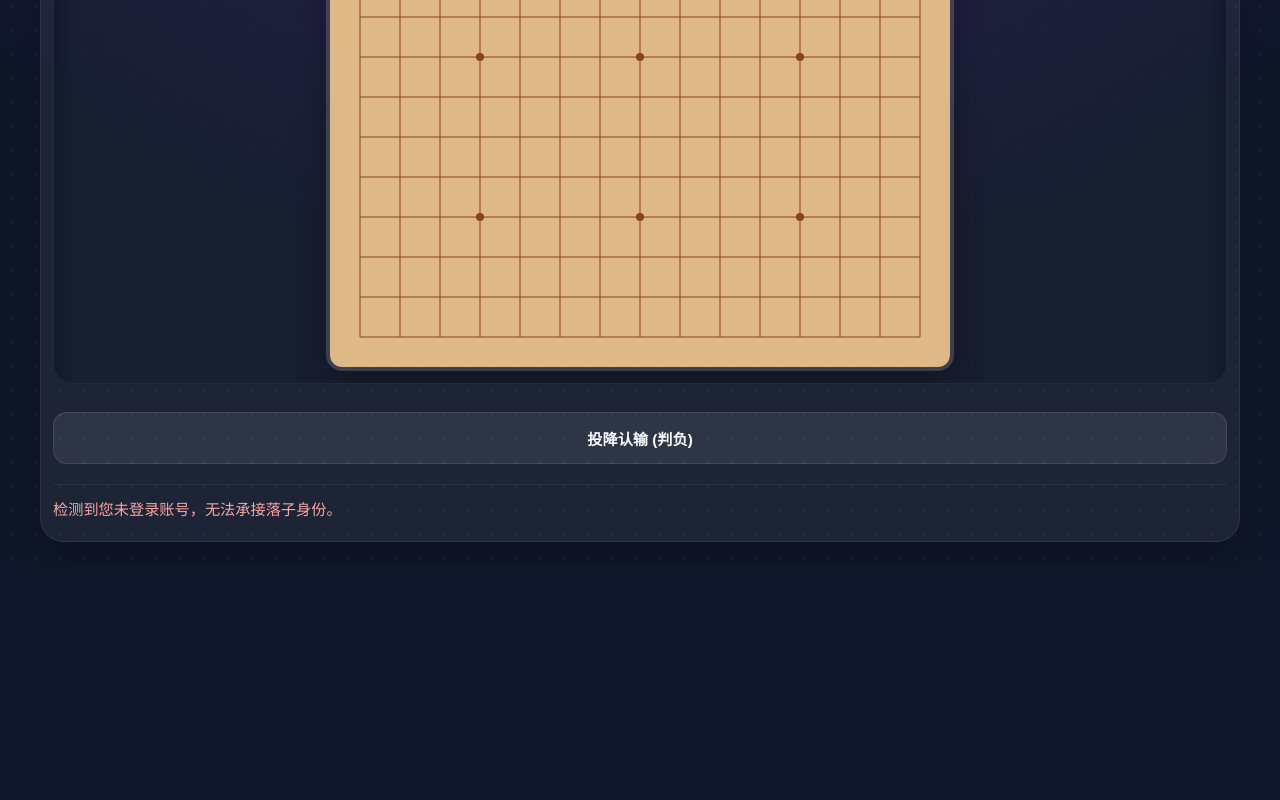
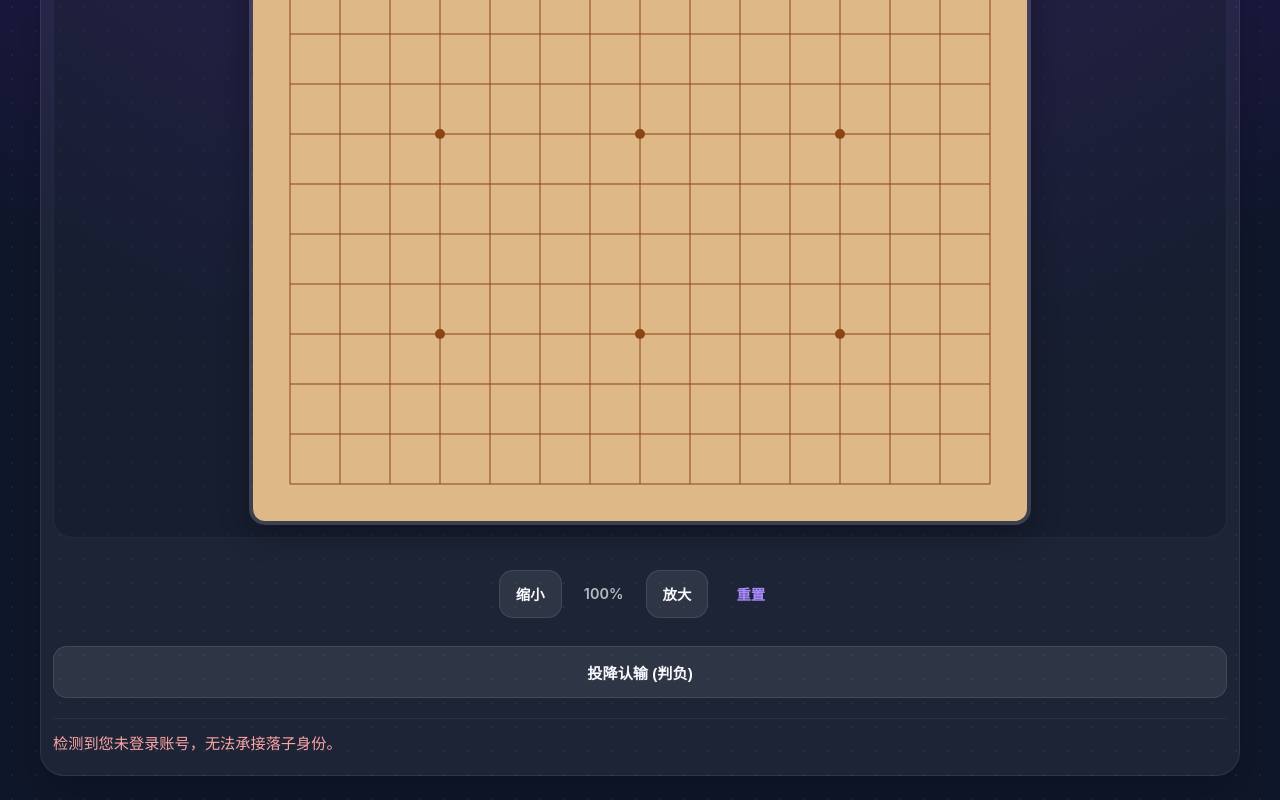
Before and after one commit to xiaojie256/Gomoku, a Next.js app in the folder frontend/: page /board/1 in a window 1280 px wide. Shown: the part 725-1525 px from the top of the page. Before the commit the page ends 1291 px from the top, so only its background shows below. Built offline with nearby package versions, Linux system fonts and the light colour scheme; no server answers.

Commit message:
再次尝试优化手机端显示

```diff
--- a/frontend/app/globals.css
+++ b/frontend/app/globals.css
@@ -399,42 +399,28 @@ body {
 
 /* 核心容器：完美平滑滚动与两端溢出半透明视觉淡出指示器 */
 .canvas-wrapper {
-  display: block;
+  display: flex;
+  justify-content: center;
+  align-items: center;
   position: relative;
   width: 100%;
-  overflow-x: auto;
-  overflow-y: hidden;
-  -webkit-overflow-scrolling: touch;
-  overscroll-behavior-x: contain;
-  padding: 12px 4px;
+  min-height: 0;
+  padding: 12px 8px;
   background: rgba(15, 23, 42, 0.4);
   border-radius: 20px;
   border: 1px solid rgba(255, 255, 255, 0.05);
-
-  /* 移动端两边缘渐变阴影指示器，明示此区域可以滚动 */
-  background-image:
-    linear-gradient(to right, rgba(15,23,42,0.8), rgba(15,23,42,0) 20px),
-    linear-gradient(to left, rgba(15,23,42,0.8), rgba(15,23,42,0) 20px);
-  background-position: left center, right center;
-  background-repeat: no-repeat;
-  background-size: 20px 100%;
-}
-
-.canvas-wrapper::-webkit-scrollbar {
-  height: 4px;
-}
-.canvas-wrapper::-webkit-scrollbar-thumb {
-  background: rgba(167, 139, 250, 0.2);
-  border-radius: 99px;
+  overflow: visible;
 }
 
 .gomoku-canvas {
   display: block;
-  margin: 0 auto;
+  max-width: 100%;
+  height: auto;
   border: 4px solid rgba(255, 255, 255, 0.15);
   border-radius: 16px;
   box-shadow: 0 10px 30px rgba(0, 0, 0, 0.3);
-  touch-action: pan-x; /* 明确锁死纵向手势，横向平移不干扰页面上下滑动 */
+  touch-action: none;
+  cursor: pointer;
 }
 
 /* 滑块控件样式深度移动端定制 */
@@ -470,6 +456,32 @@ body {
 
 .range-slider-mobile::-webkit-slider-thumb:active {
   transform: scale(1.2);
+}
+
+/* 缩放控制按钮容器 */
+.zoom-controls {
+  display: flex;
+  justify-content: center;
+  align-items: center;
+  gap: 12px;
+  margin-top: 12px;
+  flex-wrap: wrap;
+}
+
+.zoom-controls .btn {
+  padding: 10px 16px;
+  min-width: 44px;
+  font-size: 0.9rem;
+}
+
+.zoom-display {
+  display: flex;
+  align-items: center;
+  color: rgba(248, 249, 251, 0.7);
+  font-size: 0.9rem;
+  font-weight: 600;
+  min-width: 60px;
+  justify-content: center;
 }
 
 /* =========================================
--- a/frontend/app/layout.tsx
+++ b/frontend/app/layout.tsx
@@ -1,9 +1,16 @@
-import type { Metadata } from 'next';
+import type { Metadata, Viewport } from 'next';
 import './globals.css';
 
 export const metadata: Metadata = {
   title: '五子棋 - Gomoku',
   description: '基于 Canvas 的高自由度异步棋盘系统',
+};
+
+export const viewport: Viewport = {
+  width: 'device-width',
+  initialScale: 1,
+  maximumScale: 5,
+  userScalable: 'yes',
 };
 
 export default function RootLayout({
@@ -13,6 +20,9 @@ export default function RootLayout({
 }) {
   return (
     <html lang="zh-CN">
+      <head>
+        <meta name="viewport" content="width=device-width, initial-scale=1, maximum-scale=5, user-scalable=yes" />
+      </head>
       <body>{children}</body>
     </html>
   );
--- a/frontend/components/GomokuBoard.tsx
+++ b/frontend/components/GomokuBoard.tsx
@@ -41,6 +41,9 @@ export default function GomokuBoard({ boardId }: GomokuBoardProps) {
   const [currentUser, setCurrentUser] = useState<{ id: number; username: string } | null>(null);
   const [boardInfo, setBoardInfo] = useState<any>({});
   const [replayStep, setReplayStep] = useState<number>(-1);
+  const [cellSize, setCellSize] = useState(CELL_SIZE);
+  const [boardPadding, setBoardPadding] = useState(BOARD_PADDING);
+  const [zoom, setZoom] = useState(1);
 
   const fetchGameData = useCallback(async (showLoading = false) => {
     if (showLoading) setIsLoading(true);
@@ -137,6 +140,36 @@ export default function GomokuBoard({ boardId }: GomokuBoardProps) {
     };
   }, [fetchGameData, boardState.gameState]);
 
+  // 动态计算棋盘大小以适应屏幕
+  useEffect(() => {
+    const calculateBoardSize = () => {
+      const screenWidth = window.innerWidth;
+      const padding = 32; // 左右总边距
+      const availableWidth = screenWidth - padding;
+
+      // 计算合适的单元格大小，确保棋盘能完整显示
+      // 棋盘需要 14 个格子宽度 + 2 个边距
+      const maxCellSize = Math.floor((availableWidth - 60) / 14);
+
+      // 设置最小和最大单元格大小
+      const minCellSize = 20;
+      const maxAllowedCellSize = 50;
+
+      let newCellSize = Math.max(minCellSize, Math.min(maxAllowedCellSize, maxCellSize));
+      let newBoardPadding = Math.max(15, Math.floor(newCellSize * 0.75));
+
+      setCellSize(newCellSize);
+      setBoardPadding(newBoardPadding);
+    };
+
+    calculateBoardSize();
+    window.addEventListener('resize', calculateBoardSize);
+
+    return () => {
+      window.removeEventListener('resize', calculateBoardSize);
+    };
+  }, []);
+
   const drawBoard = useCallback(() => {
     const canvas = canvasRef.current;
     if (!canvas) return;
@@ -152,13 +185,13 @@ export default function GomokuBoard({ boardId }: GomokuBoardProps) {
 
     for (let i = 0; i < BOARD_SIZE; i++) {
       ctx.beginPath();
-      ctx.moveTo(BOARD_PADDING, BOARD_PADDING + i * CELL_SIZE);
-      ctx.lineTo(BOARD_PADDING + (BOARD_SIZE - 1) * CELL_SIZE, BOARD_PADDING + i * CELL_SIZE);
+      ctx.moveTo(boardPadding, boardPadding + i * cellSize);
+      ctx.lineTo(boardPadding + (BOARD_SIZE - 1) * cellSize, boardPadding + i * cellSize);
       ctx.stroke();
 
       ctx.beginPath();
-      ctx.moveTo(BOARD_PADDING + i * CELL_SIZE, BOARD_PADDING);
-      ctx.lineTo(BOARD_PADDING + i * CELL_SIZE, BOARD_PADDING + (BOARD_SIZE - 1) * CELL_SIZE);
+      ctx.moveTo(boardPadding + i * cellSize, boardPadding);
+      ctx.lineTo(boardPadding + i * cellSize, boardPadding + (BOARD_SIZE - 1) * cellSize);
       ctx.stroke();
     }
 
@@ -166,7 +199,7 @@ export default function GomokuBoard({ boardId }: GomokuBoardProps) {
     ctx.fillStyle = '#8B4513';
     starPoints.forEach(([x, y]) => {
       ctx.beginPath();
-      ctx.arc(BOARD_PADDING + x * CELL_SIZE, BOARD_PADDING + y * CELL_SIZE, 4, 0, Math.PI * 2);
+      ctx.arc(boardPadding + x * cellSize, boardPadding + y * cellSize, Math.max(3, cellSize * 0.1), 0, Math.PI * 2);
       ctx.fill();
     });
 
@@ -175,12 +208,12 @@ export default function GomokuBoard({ boardId }: GomokuBoardProps) {
         : boardState.moveHistory.slice(0, replayStep);
 
     movesToDraw.forEach((move, index) => {
-      const xPixel = BOARD_PADDING + move.x * CELL_SIZE;
-      const yPixel = BOARD_PADDING + move.y * CELL_SIZE;
+      const xPixel = boardPadding + move.x * cellSize;
+      const yPixel = boardPadding + move.y * cellSize;
 
       ctx.beginPath();
-      ctx.arc(xPixel, yPixel, CELL_SIZE / 2 - 2, 0, Math.PI * 2);
-      const gradient = ctx.createRadialGradient(xPixel - 5, yPixel - 5, 2, xPixel, yPixel, CELL_SIZE / 2 - 2);
+      ctx.arc(xPixel, yPixel, cellSize / 2 - 2, 0, Math.PI * 2);
+      const gradient = ctx.createRadialGradient(xPixel - 5, yPixel - 5, 2, xPixel, yPixel, cellSize / 2 - 2);
       if (move.player === 1) {
         gradient.addColorStop(0, '#666'); gradient.addColorStop(1, '#000');
       } else {
@@ -191,14 +224,14 @@ export default function GomokuBoard({ boardId }: GomokuBoardProps) {
 
       // "气泡子"视觉中心孔状空心序号生成层
       const moveNumber = (index + 1).toString();
-      ctx.font = 'bold 13px Arial';
+      ctx.font = `bold ${Math.max(10, cellSize * 0.35)}px Arial`;
       ctx.textAlign = 'center';
       ctx.textBaseline = 'middle';
       ctx.strokeStyle = move.player === 1 ? '#FFFFFF' : '#000000';
-      ctx.lineWidth = 1.5;
+      ctx.lineWidth = Math.max(1, cellSize * 0.04);
       ctx.strokeText(moveNumber, xPixel, yPixel);
     });
-  }, [boardState.moveHistory, replayStep]);
+  }, [boardState.moveHistory, replayStep, cellSize, boardPadding]);
 
   // 处理移动端手势解析
   const handleCanvasClick = async (event: React.MouseEvent<HTMLCanvasElement>) => {
@@ -231,8 +264,8 @@ export default function GomokuBoard({ boardId }: GomokuBoardProps) {
     const scaleX = canvas.width / rect.width;
     const scaleY = canvas.height / rect.height;
 
-    const gridX = Math.round(((x * scaleX) - BOARD_PADDING) / CELL_SIZE);
-    const gridY = Math.round(((y * scaleY) - BOARD_PADDING) / CELL_SIZE);
+    const gridX = Math.round(((x * scaleX) - boardPadding) / cellSize);
+    const gridY = Math.round(((y * scaleY) - boardPadding) / cellSize);
 
     if (gridX < 0 || gridX >= BOARD_SIZE || gridY < 0 || gridY >= BOARD_SIZE) return;
 
@@ -347,12 +380,43 @@ export default function GomokuBoard({ boardId }: GomokuBoardProps) {
       <div className="canvas-wrapper">
         <canvas
           ref={canvasRef}
-          width={BOARD_PADDING * 2 + (BOARD_SIZE - 1) * CELL_SIZE}
-          height={BOARD_PADDING * 2 + (BOARD_SIZE - 1) * CELL_SIZE}
+          width={boardPadding * 2 + (BOARD_SIZE - 1) * cellSize}
+          height={boardPadding * 2 + (BOARD_SIZE - 1) * cellSize}
           onClick={handleCanvasClick}
           className="gomoku-canvas"
-          style={{ cursor: isLoading ? 'wait' : 'pointer' }}
+          style={{
+            cursor: isLoading ? 'wait' : 'pointer',
+            transform: `scale(${zoom})`,
+            transformOrigin: 'center',
+            transition: 'transform 0.2s ease-out'
+          }}
         />
+      </div>
+
+      <div className="zoom-controls">
+        <button
+          className="btn btn-secondary"
+          onClick={() => setZoom(Math.max(0.5, zoom - 0.25))}
+          disabled={zoom <= 0.5}
+        >
+          缩小
+        </button>
+        <span className="zoom-display">
+          {Math.round(zoom * 100)}%
+        </span>
+        <button
+          className="btn btn-secondary"
+          onClick={() => setZoom(Math.min(3, zoom + 0.25))}
+          disabled={zoom >= 3}
+        >
+          放大
+        </button>
+        <button
+          className="btn btn-tertiary"
+          onClick={() => setZoom(1)}
+        >
+          重置
+        </button>
       </div>
 
       <div className="board-controls">
```
